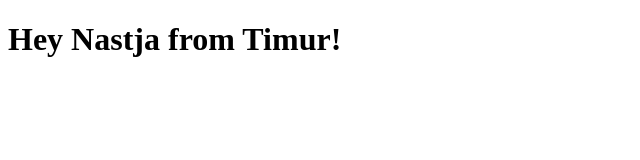
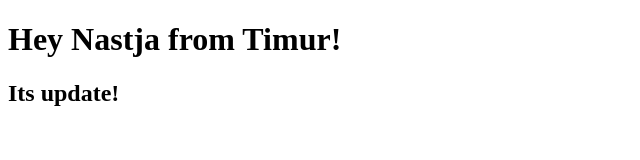
Before and after one commit to BoronenkoTimurs/ForNastja, a plain HTML site: page index.html in a window 1280 px wide. Shown: the whole page, without its empty margins (0-640 px from the left). Drawn offline with Linux system fonts and the light colour scheme.

Commit message:
Add h2 line

```diff
--- a/index.html
+++ b/index.html
@@ -7,5 +7,6 @@
   </head>
   <body>
     <h1>Hey Nastja from Timur!</h1>
+    <h2>Its update!</h2>
   </body>
 </html>
```
